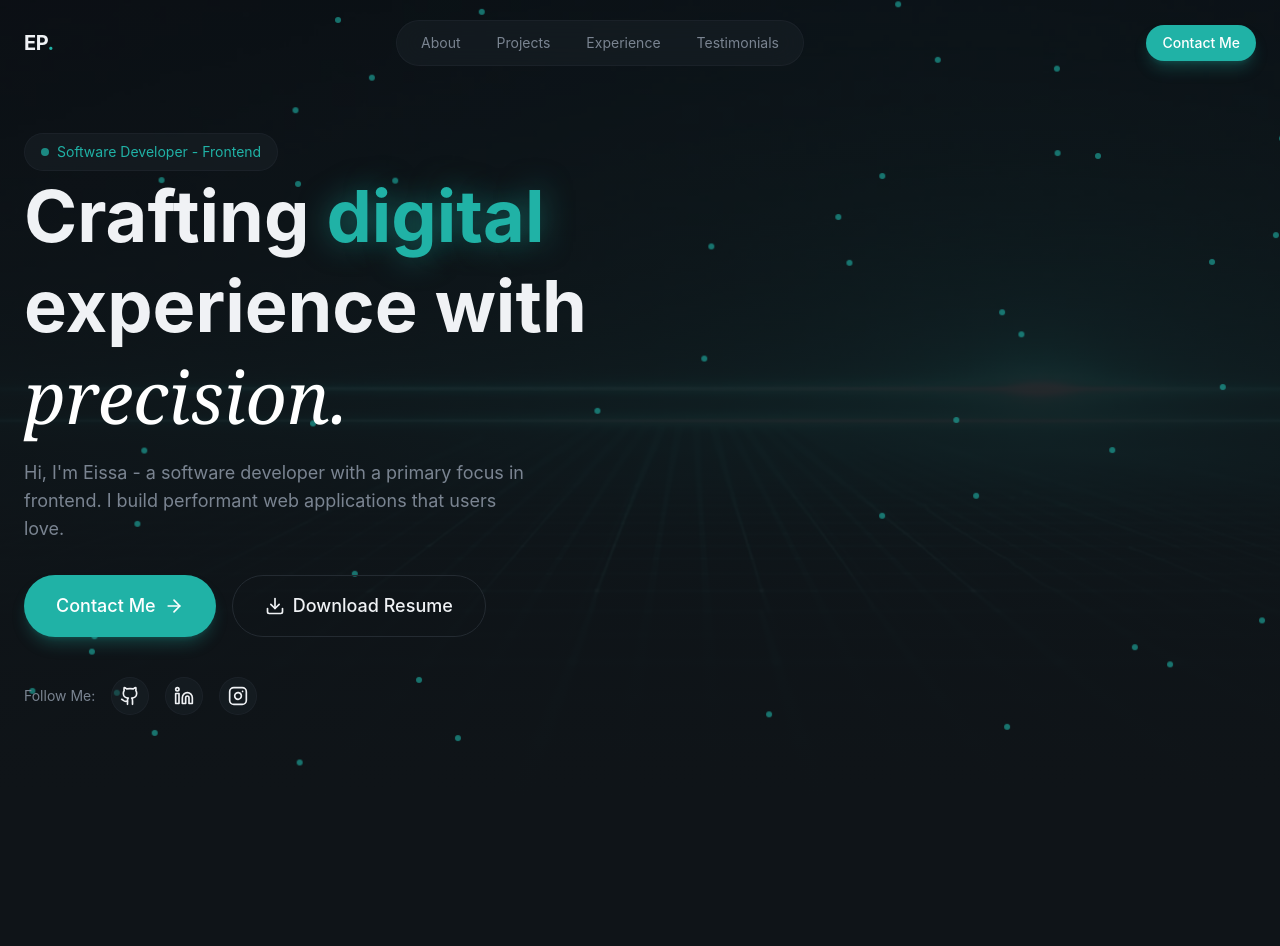
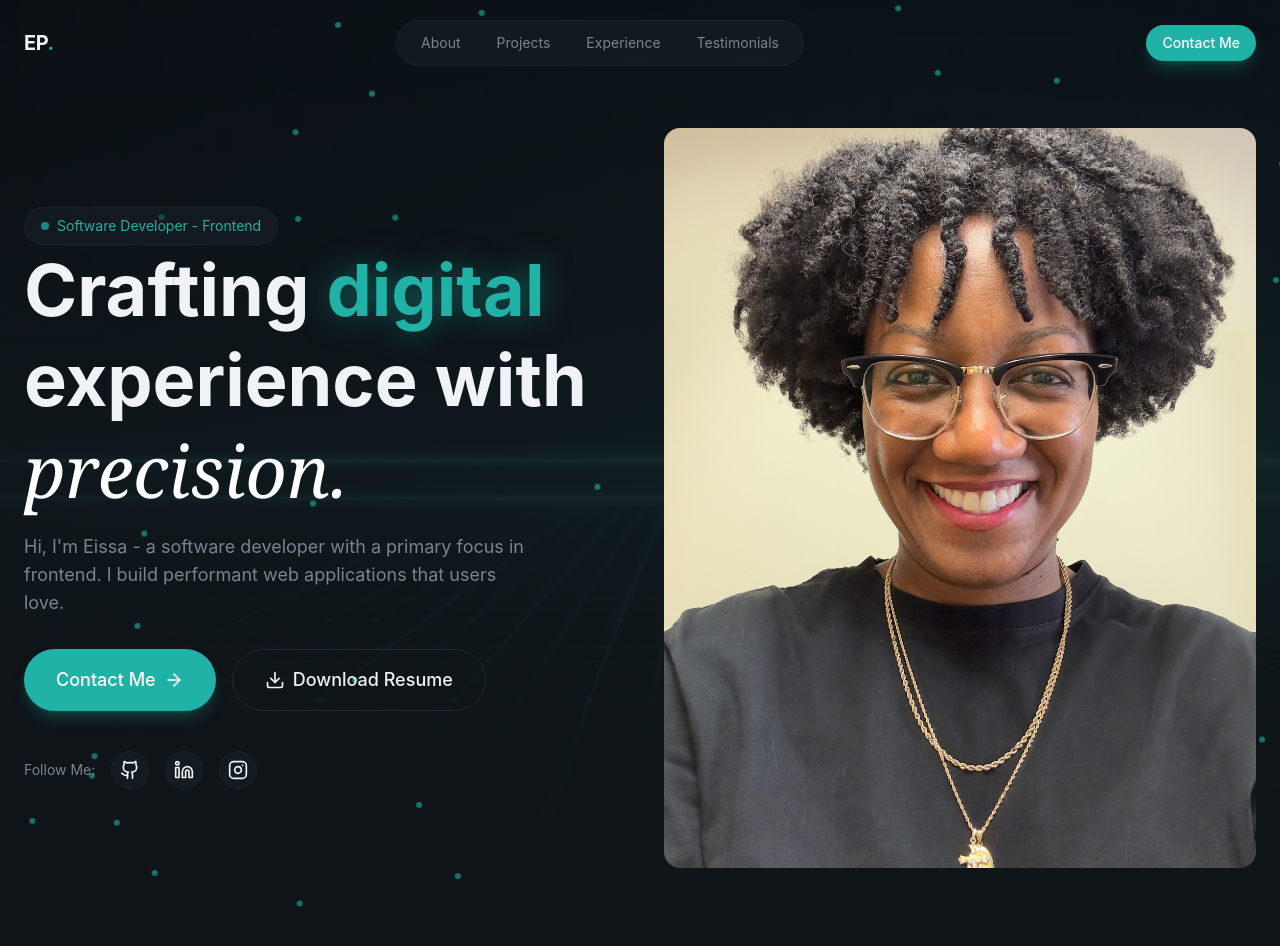
Before and after one commit to eissamonet/SWD-Portfolio, a React (Vite) app: page / in a window 1280 px wide. Before the commit the page ends 800 px from the top, so only its background shows below. Built offline with nearby package versions, Linux system fonts and the light colour scheme.

Commit message:
profile pic added

```diff
--- a/src/sections/Hero.jsx
+++ b/src/sections/Hero.jsx
@@ -76,6 +76,14 @@ export const Hero = () => {
             </div>
           </div>
           {/* right col - profile image */}
+          <div>
+            {/* profile image  */}
+            <div>
+               <div>
+                <img src="/profilepic.jpeg" alt="Eissa Purnell" className="w-full aspect-[4/5] object-cover rounded-2xl "/>
+               </div>
+            </div>
+          </div>
         </div>
       </div>
     </section>
```
Also changed, not shown: public/profilepic.jpeg.
